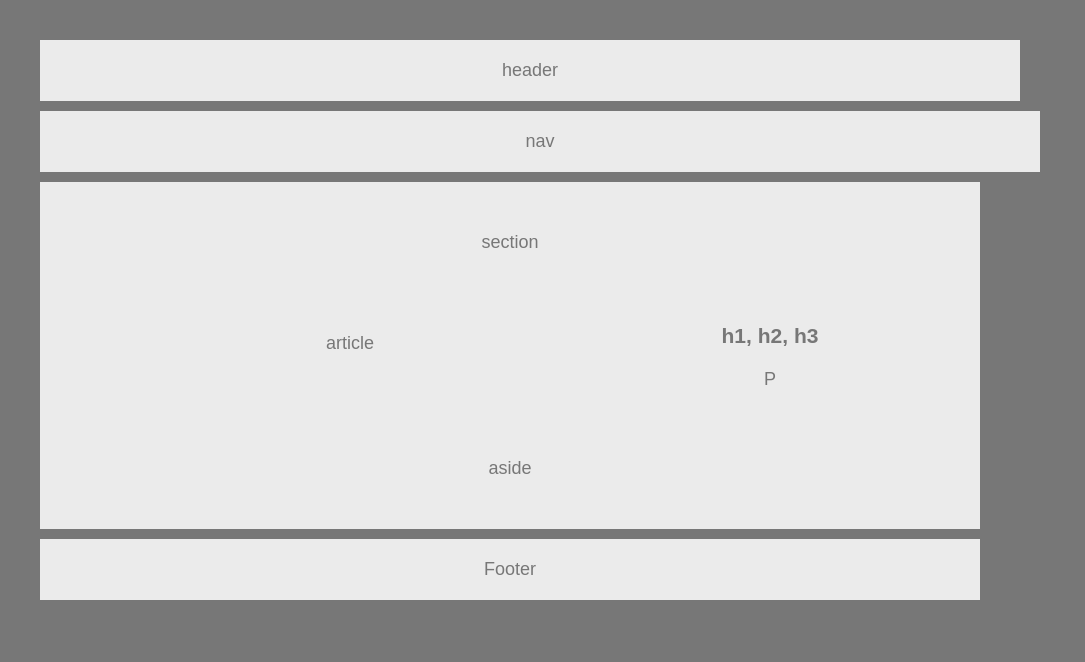
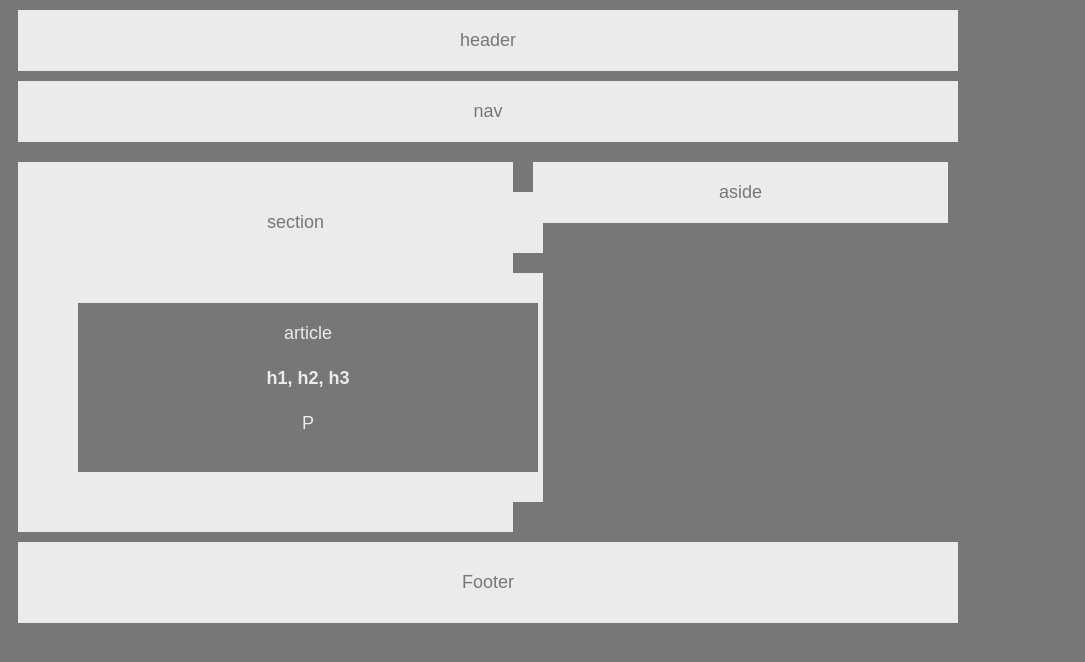
Before and after one commit to ApVen77/HW-Layout, a plain HTML site: page index.html in a window 1280 px wide. Shown: the whole page, without its empty margins (0-1085 px from the left). Drawn offline with Linux system fonts and the light colour scheme.

Commit message:
added more changes but still grr

```diff
--- a/index.html
+++ b/index.html
@@ -18,18 +18,19 @@
         <section>section</section>
 
         <section>
-                <article>article</article>
+            <article>article
 
             <h1>h1, h2, h3</h1>
             <p>P</p>
+        </article>
+        </section>
 
     </section>
 
+</body>
 <aside>aside</aside>
-        </section>
 
+<footer>Footer</footer>
+</div>
 
-</body>
-<Footer>Footer</Footer>
-</div>
 </html>
--- a/style.css
+++ b/style.css
@@ -1,34 +1,46 @@
-
+ * { box-sizing: border-box;
+    text-align: center;
+ }
    container {box-sizing: border-box;
-    text-align: center;}
+    text-align: center;
+    clearfix:: after;
+   }
 header  {
     background-color: #ebebeb;
     width: 940px;
     margin: 10px;
     padding: 20px;
-    text-align: center;}
+    text-align: center;
+overflow-wrap:auto; }
     nav {
         background-color: #ebebeb;
         color: #777;
-        width: 960px;
+        width: 940px;
         margin: 10px;
         padding: 20px;
         text-align: center;
+
     }
     section { background-color: #777;
+        float: left;
+        width: 495px;
+        padding: 10px;
+        overflow-wrap: auto;
 
+        }
+        article {color: #ebebeb;
+   background-color: #777;
+   padding:20px;
+   margin: 10px; }
 
-
-
+    body { font-family: 'Arial', 'Helvetica Neue', Helvetica, sans-serif;
+        color: #777;
+        background: #777;
+        width: 960px;
+        font-size: 18px;
+        clearfix:: after;
+        overflow: auto
     }
-    body {   font-family: "Arial", "Helvetica Neue", Helvetica, sans-serif;
-        background-color: #777;
-         color: #777;
-         width: 960px;
-         margin: 10px;
-         padding: 20px;
-        font-size: 18px;
-        text-align: center;}
 
         header, nav, section, aside, footer {
             background: #ebebeb;
@@ -36,8 +48,20 @@ header  {
             padding: 20px;
             text-align: center; }
 
-            article { width: 460px;
-                    float: left;
-                padding: 30px;
+            article { background-color: #777;
+                color: #ebebeb;
+                width: 460px;
+                padding:20px;
+                margin: 10px;
 
             }
+            aside {
+                width: 415px;
+                float: left;
+            }
+
+           footer {
+               clear: both;
+               padding: 30px;
+
+           }
```
Lines whose indentation alone changed are shown as unchanged.
